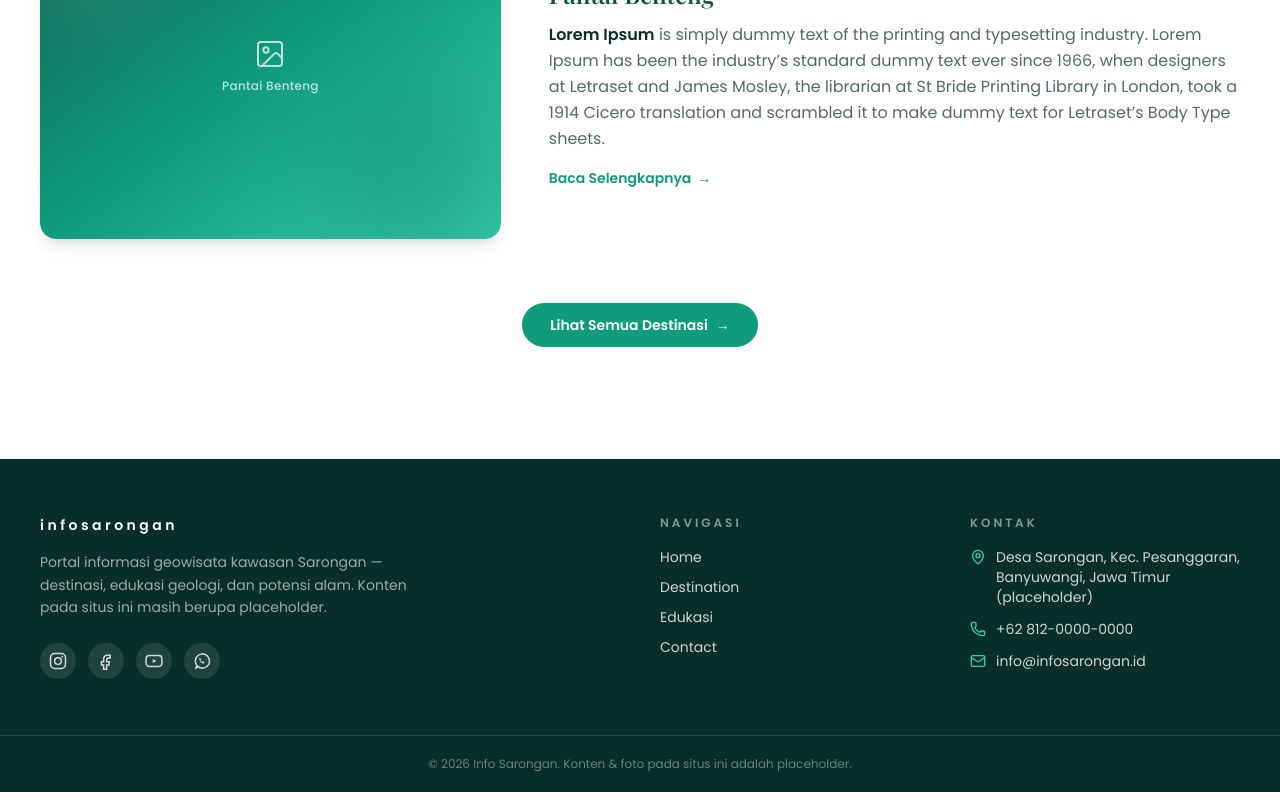
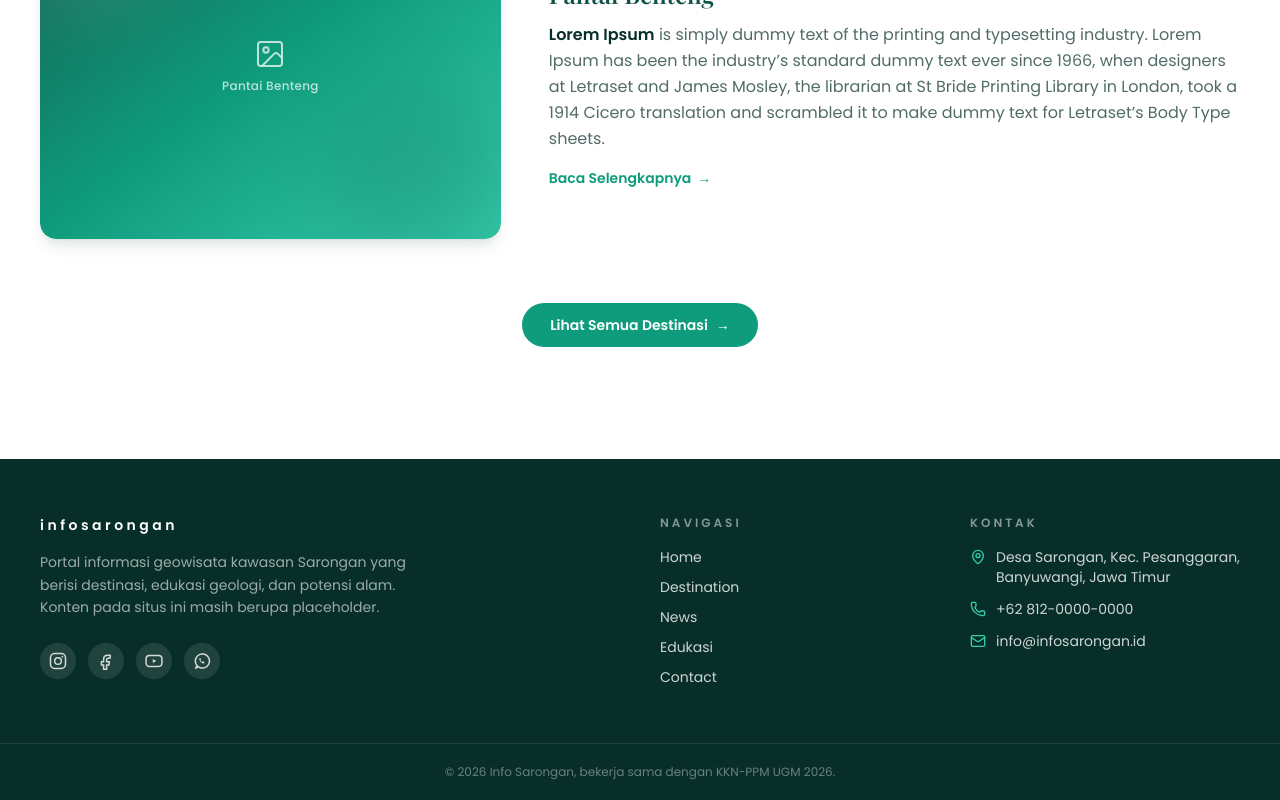
Before and after one commit to kkarimaz/sarongan_geowisata_web, a Vue app: page / in a window 1280 px wide. Shown: the part 1906-2706 px from the top of the page. Built offline with nearby package versions, Linux system fonts and the light colour scheme; a web font is replaced by a local one.

Commit message:
content: update footer copy and add News link
Adds the missing News link to the footer nav list and refines the
tagline, address, and copyright lines.

```diff
--- a/src/components/layout/Footer.vue
+++ b/src/components/layout/Footer.vue
@@ -7,6 +7,7 @@ const year = new Date().getFullYear()
 const links = [
   { to: '/', label: 'Home' },
   { to: '/destination', label: 'Destination' },
+  { to: '/news', label: 'News'},
   { to: '/edukasi', label: 'Edukasi' },
   { to: '/contact', label: 'Contact' },
 ]
@@ -25,7 +26,7 @@ const socials = [
       <div class="md:col-span-2">
         <p class="text-sm font-semibold tracking-widest-plus text-white lowercase">infosarongan</p>
         <p class="mt-4 max-w-sm text-sm leading-relaxed text-white/60">
-          Portal informasi geowisata kawasan Sarongan — destinasi, edukasi geologi, dan
+          Portal informasi geowisata kawasan Sarongan yang berisi destinasi, edukasi geologi, dan
           potensi alam. Konten pada situs ini masih berupa placeholder.
         </p>
         <div class="mt-6 flex gap-3">
@@ -55,7 +56,7 @@ const socials = [
         <ul class="mt-4 space-y-3 text-sm">
           <li class="flex items-start gap-2.5">
             <MapPin class="mt-0.5 size-4 shrink-0 text-brand-400" />
-            <span>Desa Sarongan, Kec. Pesanggaran, Banyuwangi, Jawa Timur (placeholder)</span>
+            <span>Desa Sarongan, Kec. Pesanggaran, Banyuwangi, Jawa Timur</span>
           </li>
           <li class="flex items-center gap-2.5">
             <Phone class="size-4 shrink-0 text-brand-400" />
@@ -71,7 +72,7 @@ const socials = [
 
     <div class="border-t border-white/10">
       <p class="mx-auto max-w-7xl px-6 py-5 text-center text-xs text-white/40 md:px-10">
-        © {{ year }} Info Sarongan. Konten &amp; foto pada situs ini adalah placeholder.
+        © {{ year }} Info Sarongan, bekerja sama dengan KKN-PPM UGM 2026.
       </p>
     </div>
   </footer>
```
